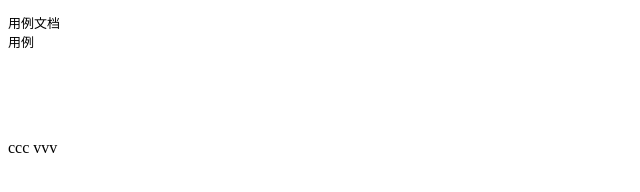
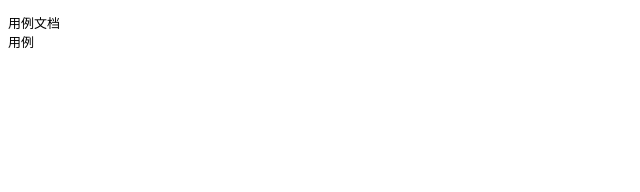
Before and after one commit to guoaoming/20192123003, a plain HTML site: page index.html in a window 1280 px wide. Shown: the full height of the page, 0-640 px from the left. Drawn offline with Linux system fonts and the light colour scheme.

Commit message:
Update index.html

```diff
--- a/index.html
+++ b/index.html
@@ -14,7 +14,5 @@
 
 
 </pre>
-    ccc
-    vvv
 </body>
 </html>
```
